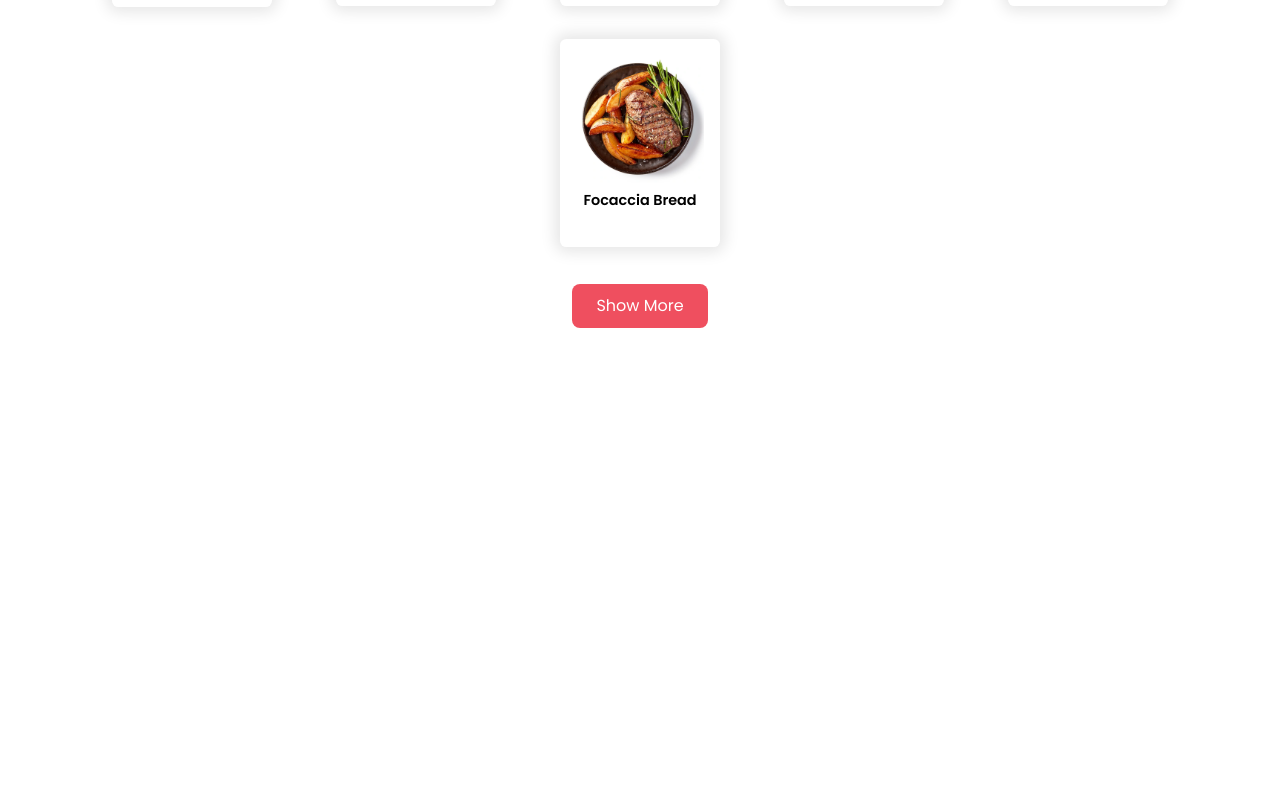
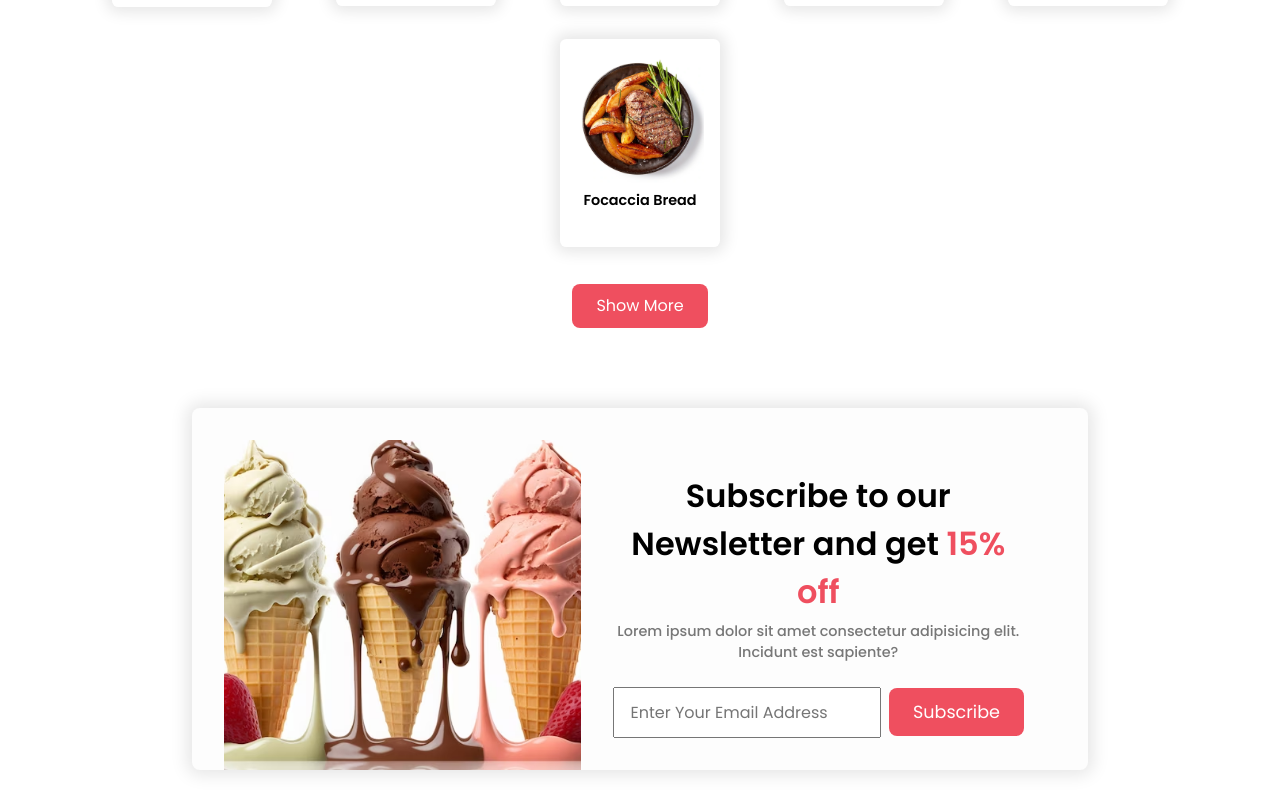
Before and after one commit to itz-arnav/FoodPlaza, a React (Vite) app: page / in a window 1280 px wide. Shown: the part 1756-2558 px from the top of the page. Before the commit the page ends 2132 px from the top, so only its background shows below. Built offline with nearby package versions, Linux system fonts and the light colour scheme.

Commit message:
done contact section

```diff
--- /dev/null
+++ b/src/components/Home/Contact.jsx
@@ -0,0 +1,28 @@
+import React from 'react'
+import css from "../../styles/Home/Contact.module.css"
+import Icecream from "/icecream.avif"
+
+const Contact = () => {
+    return (
+        <>
+            <div className={css.contactWrapper}>
+                <div className={css.contactSection}>
+                    <div className={css.leftSection}>
+                        <img src={Icecream} alt="" className={css.imageLeft}/>
+                    </div>
+                    <div className={css.rightSection}>
+                        <div className={css.rightTitle}>Subscribe to our Newsletter and get <span className={css.redText}>15% off</span></div>
+                        <div className={css.rightDesc}>Lorem ipsum dolor sit amet consectetur adipisicing elit. Incidunt est sapiente?</div>
+
+                        <div className={css.submitSection}>
+                            <input type="text" className={css.submitEmail} placeholder='Enter Your Email Address'/>
+                            <button className={css.submitButton}>Subscribe</button>
+                        </div>
+                    </div>
+                </div>
+            </div>
+        </>
+    )
+}
+
+export default Contact
--- /dev/null
+++ b/src/styles/Home/Contact.module.css
@@ -0,0 +1,88 @@
+
+.contactWrapper{
+    width: 100%;
+    display: flex;
+    align-items: center;
+    justify-content: center;
+}
+
+.contactSection{
+    width: 70%;
+    margin-top: 2rem;
+    margin-bottom: 2rem;
+    background-color: #fdfdfd;
+    border-radius: 0.5rem;
+    padding: 2rem 2rem 0 2rem;
+    box-shadow: 0px 0px 17px 5px rgba(0,0,0,0.1);
+    display: flex;
+}
+
+.leftSection{
+    width: 80%;
+}
+
+.imageLeft{
+    object-fit: cover;
+    width: 100%;
+    height: 100%;
+}
+
+.rightSection{
+    display: flex;
+    flex-direction: column;
+    gap: 0.3rem;
+    align-items: center;
+    justify-content: center;
+    width: 100%;
+    padding: 2rem;
+}
+
+.rightTitle{
+    font-size: 2rem;
+    font-weight: 600;
+    text-align: center;
+}
+
+.redText{
+    color: #ef4f5f;
+}
+
+.rightDesc{
+    font-weight: 500;
+    font-size: 0.9rem;
+    color: #777;
+    text-align: center;
+}
+
+.submitSection{
+    margin-top: 1.2rem;
+    width: 100%;
+    display: flex;
+    align-items: center;
+    justify-content: center;
+    gap: 0.5rem;
+}
+
+.submitEmail{
+    outline: none;
+    padding: 0.7rem 1rem;
+    width: 100%;
+    font-size: 1rem;
+}
+
+.submitButton{
+    color: #fff;
+    background-color: #ef4f5f;
+    padding: 0.7rem 1.5rem;
+    border-radius: 0.5rem;
+    font-size: 1.1rem;
+    transition: all 300ms ease-in-out;
+    outline: none;
+    border: none;
+    transition: all 300ms ease-in-out;
+}
+
+.submitButton:hover{
+    cursor: pointer;
+    filter: brightness(0.97);
+}
--- a/src/views/Home.jsx
+++ b/src/views/Home.jsx
@@ -3,6 +3,7 @@ import Header from '../components/Header'
 import Hero from '../components/Home/Hero'
 import Trending from '../components/Home/Trending'
 import Popular from '../components/Home/Popular'
+import Contact from '../components/Home/Contact'
 
 const Home = () => {
   return (
@@ -11,6 +12,7 @@ const Home = () => {
         <Hero />
         <Trending />
         <Popular />
+        <Contact />
     </>
   )
 }
```
Also changed, not shown: public/icecream.avif (added), public/icecream2.avif (added).
